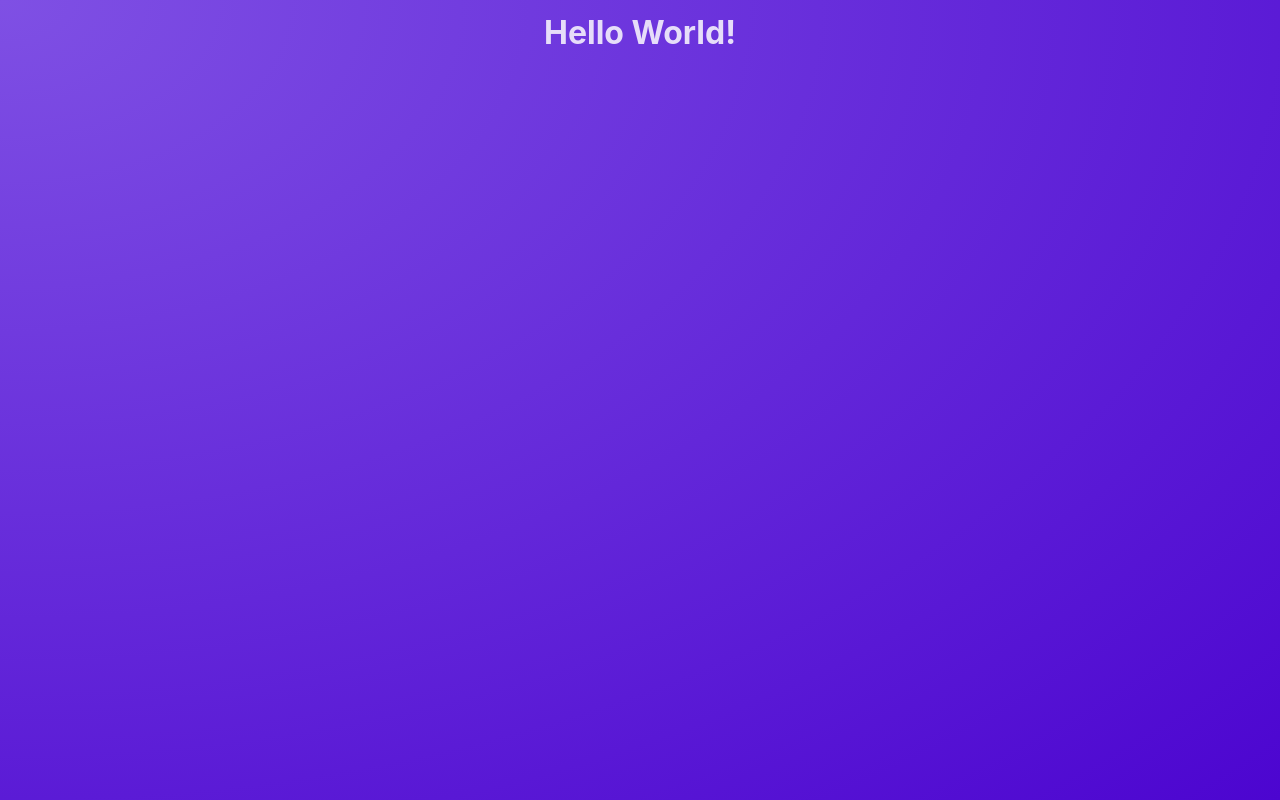
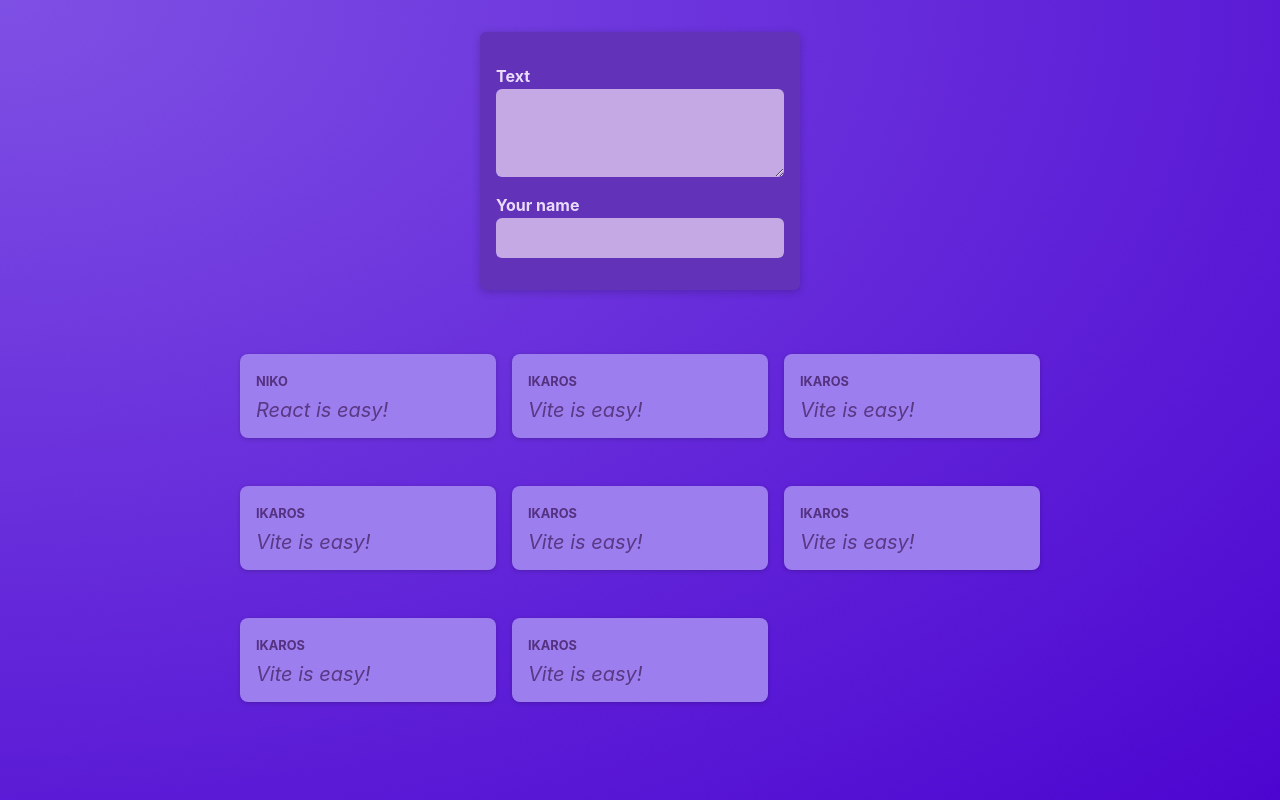
Before and after one commit to naekit/react-full-ref, a React (Vite) app in the folder frontend/: page / in a window 1280 px wide. Built offline with nearby package versions, Linux system fonts and the light colour scheme.

Commit message:
basic functionality

```diff
--- a/frontend/src/App.jsx
+++ b/frontend/src/App.jsx
@@ -1,5 +1,22 @@
+import PostsList from "./components/PostsList"
+
 function App() {
-  return <h1>Hello World!</h1>;
+	const posts = [
+		{ id: 1, author: "Niko", body: "React is easy!" },
+		{ id: 3, author: "Ikaros", body: "Vite is easy!" },
+		{ id: 4, author: "Ikaros", body: "Vite is easy!" },
+		{ id: 5, author: "Ikaros", body: "Vite is easy!" },
+		{ id: 6, author: "Ikaros", body: "Vite is easy!" },
+		{ id: 9, author: "Ikaros", body: "Vite is easy!" },
+		{ id: 8, author: "Ikaros", body: "Vite is easy!" },
+		{ id: 2, author: "Ikaros", body: "Vite is easy!" },
+	]
+
+	return (
+		<main>
+			<PostsList posts={posts} />
+		</main>
+	)
 }
 
-export default App;
+export default App
--- /dev/null
+++ b/frontend/src/components/NewPost.jsx
@@ -0,0 +1,26 @@
+import { useState } from "react"
+import classes from "./NewPost.module.css"
+
+function NewPost() {
+	const [enteredText, setEnteredText] = useState("")
+
+	const bodyHandler = (event) => {
+		setEnteredText(event.target.value)
+	}
+
+	return (
+		<form className={classes.form}>
+			<p>
+				<label htmlFor="body">Text</label>
+				<textarea id="body" required rows={3} onChange={bodyHandler} />
+			</p>
+			<p>{enteredText}</p>
+			<p>
+				<label htmlFor="name">Your name</label>
+				<input type="text" id="name" required />
+			</p>
+		</form>
+	)
+}
+
+export default NewPost
--- /dev/null
+++ b/frontend/src/components/NewPost.module.css
@@ -0,0 +1,55 @@
+.form {
+	background-color: #6233b9;
+	padding: 1rem;
+	width: 20rem;
+	margin: 2rem auto;
+	border-radius: 6px;
+	box-shadow: 0 2px 8px rgba(0, 0, 0, 0.2);
+}
+
+.form label {
+	display: block;
+	margin-bottom: 0.05rem;
+	color: #eadbfb;
+	font-weight: bold;
+}
+
+.form input,
+.form textarea {
+	display: block;
+	width: 100%;
+	font: inherit;
+	padding: 0.5rem;
+	border-radius: 6px;
+	border: none;
+	background-color: #c4a9e4;
+	color: #28262c;
+}
+
+.actions {
+	display: flex;
+	justify-content: flex-end;
+	gap: 0.5rem;
+}
+
+.actions button {
+	cursor: pointer;
+	font: inherit;
+	padding: 0.5rem 1.5rem;
+	border: none;
+	border-radius: 4px;
+	background-color: #34036c;
+	color: #e5d5f7;
+}
+
+.actions button:hover {
+	background-color: #23014a;
+}
+
+.actions button[type="button"] {
+	background-color: transparent;
+}
+
+.actions button[type="button"]:hover {
+	color: #d1bee6;
+}
--- /dev/null
+++ b/frontend/src/components/Post.jsx
@@ -0,0 +1,12 @@
+import styles from "./Post.module.css"
+
+const Post = ({ author, body }) => {
+	return (
+		<li className={styles.post}>
+			<p className={styles.author}>{author}</p>
+			<p className={styles.text}>{body}</p>
+		</li>
+	)
+}
+
+export default Post
--- /dev/null
+++ b/frontend/src/components/Post.module.css
@@ -0,0 +1,35 @@
+.post {
+	margin: 1rem 0;
+	padding: 1rem;
+	background-color: #9c7eee;
+	border-radius: 8px;
+	box-shadow: 0 1px 4px rgba(0, 0, 0, 0.2);
+	animation: animate-in 1s ease-out forwards;
+}
+
+.author {
+	font-size: 0.8rem;
+	font-weight: bold;
+	color: #543280;
+	margin: 0;
+	text-transform: uppercase;
+}
+
+.text {
+	white-space: pre-wrap;
+	font-size: 1.25rem;
+	margin: 0.25rem 0 0 0;
+	color: #593884;
+	font-style: italic;
+}
+
+@keyframes animate-in {
+	from {
+		opacity: 0;
+		transform: translateY(1rem);
+	}
+	to {
+		opacity: 1;
+		transform: translateY(0);
+	}
+}
--- /dev/null
+++ b/frontend/src/components/PostsList.jsx
@@ -0,0 +1,18 @@
+import NewPost from "./NewPost"
+import Post from "./Post"
+import styles from "./PostsList.module.css"
+
+const PostsList = ({ posts }) => {
+	return (
+		<>
+			<NewPost />
+			<ul className={styles.posts}>
+				{posts.map((post) => (
+					<Post key={post.id} {...post} />
+				))}
+			</ul>
+		</>
+	)
+}
+
+export default PostsList
--- /dev/null
+++ b/frontend/src/components/PostsList.module.css
@@ -0,0 +1,10 @@
+.posts {
+	list-style: none;
+	max-width: 50rem;
+	margin: 1rem auto;
+	padding: 1rem 0;
+	display: grid;
+	gap: 1rem;
+	grid-template-columns: repeat(3, 1fr);
+	justify-content: center;
+}
--- a/frontend/src/index.css
+++ b/frontend/src/index.css
@@ -18,6 +18,5 @@
 
 body {
 	margin: 0;
-  text-align: center;
 	color: #e6ddf9;
 }
```
Also changed, not shown: frontend/src/main.jsx (+8 -8 lines), 1 other file (tests, documents, lock files or other folders). Lines whose indentation alone changed are shown as unchanged.
